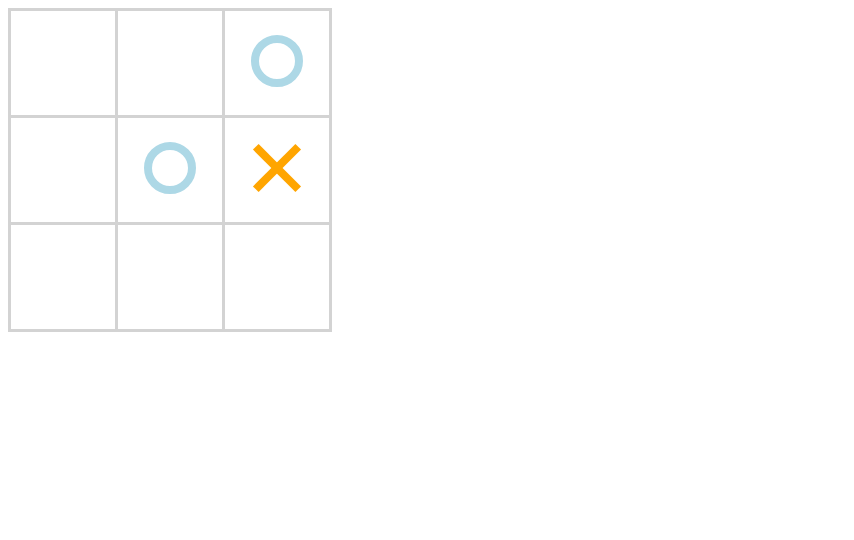
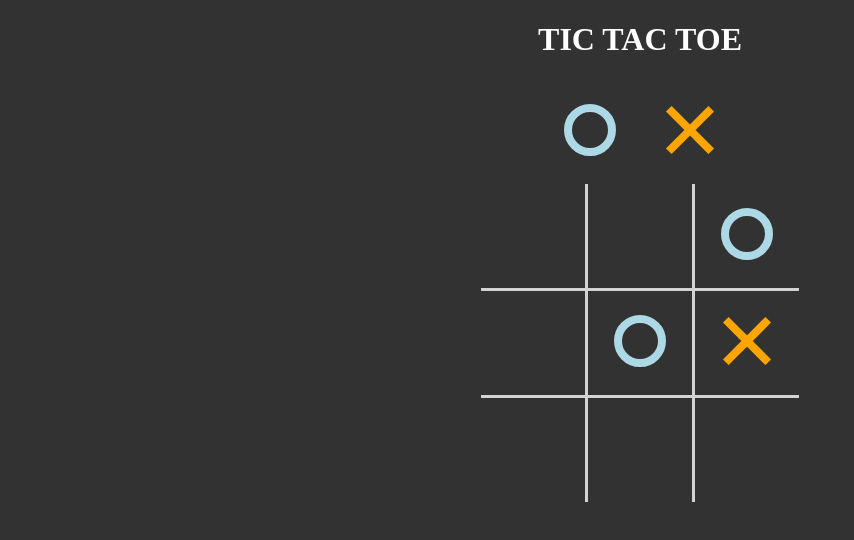
Before and after one commit to be-v-fr/Tic-Tac-Toe, a plain HTML site: page index.html in a window 1280 px wide. Shown: the whole page, without its empty margins (0-854 px from the left). Drawn offline with Linux system fonts and the light colour scheme.

Commit message:
extended render functions

```diff
--- a/index.html
+++ b/index.html
@@ -10,10 +10,12 @@
     <script src="./script.js"></script>
 </head>
 
-<body onload="renderTable()">
-
-    <table id="gameTable"></table>
-
+<body onload="render()">
+    <div class="content">
+        <h1>TIC TAC TOE</h1>
+        <div id="playerSymbols"></div>
+        <table id="gameTable"></table>
+    </div>
 </body>
 
 </html>
--- a/script.js
+++ b/script.js
@@ -10,28 +10,43 @@ let fields = [
     null
 ];
 
+function render() {
+    renderPlayerSymbols();
+    renderTable();
+}
+
+function renderPlayerSymbols() {
+    const playerSymbolsContainer = document.getElementById('playerSymbols');
+    playerSymbolsContainer.innerHTML = '';
+    playerSymbolsContainer.innerHTML += circleHtml() + crossHtml();
+  }
+
 function renderTable() {
     const table = document.getElementById('gameTable');
     table.innerHTML = ''; // Clear existing content
-
     for (let i = 0; i < 3; i++) {
       const row = table.insertRow();
       for (let j = 0; j < 3; j++) {
         const cell = row.insertCell();
         const index = i * 3 + j;
-
         if (fields[index] === 'circle') {
-          // Füge den HTML-Code für das Kreis-SVG-Element ein
-          cell.innerHTML = '<svg width="100" height="100">' +
-            '<circle cx="50" cy="50" r="22" stroke="lightblue" stroke-width="8" fill="none" />' +
-            '</svg>';
+          cell.innerHTML = circleHtml();
         } else if (fields[index] === 'cross') {
-          // Füge den HTML-Code für das Kreuz-SVG-Element ein
-          cell.innerHTML = '<svg width="100" height="100">' +
-            '<line x1="20" y1="50" x2="80" y2="50" stroke="orange" stroke-width="8" transform="rotate(45, 50, 50)" />' +
-            '<line x1="50" y1="20" x2="50" y2="80" stroke="orange" stroke-width="8" transform="rotate(45, 50, 50)" />' +
-            '</svg>';
+          cell.innerHTML = crossHtml();
         }
       }
     }
   }
+
+  function circleHtml() {
+    return '<svg width="100" height="100">' +
+      '<circle cx="50" cy="50" r="22" stroke="lightblue" stroke-width="8" fill="none" />' +
+      '</svg>';
+  }
+
+  function crossHtml() {
+    return '<svg width="100" height="100">' +
+      '<line x1="20" y1="50" x2="80" y2="50" stroke="orange" stroke-width="8" transform="rotate(45, 50, 50)" />' +
+      '<line x1="50" y1="20" x2="50" y2="80" stroke="orange" stroke-width="8" transform="rotate(45, 50, 50)" />' +
+      '</svg>';
+  }
--- a/style.css
+++ b/style.css
@@ -1,24 +1,50 @@
+body {
+    margin: 0;
+    background: #323232;
+}
+
+.content {
+    display: flex;
+    flex-direction: column;
+    align-items: center;
+}
+
+h1 {
+    text-align: center;
+    color: white;
+    font-weight: bold;
+}
+
 table {
     border-collapse: collapse;
     border: none;
-    /* Äußerer Rahmen der Tabelle */
 }
 
 td {
     width: 104px;
-    /* Breite jeder Zelle */
     height: 104px;
-    /* Höhe jeder Zelle */
     padding: 0;
     border: 3px solid lightgray;
-    /* Zellenränder */
     text-align: center;
-    /* Zentriere den Inhalt horizontal */
     vertical-align: middle;
-    /* Zentriere den Inhalt vertikal */
+}
+
+td:first-child {
+    border-left: none;
+}
+
+td:last-child {
+    border-right: none;
+}
+
+tr:first-child td {
+    border-top: none;
+}
+
+tr:last-child td {
+    border-bottom: none;
 }
 
 svg {
     display: inline-block;
-    /* Damit das SVG horizontal zentriert wird */
 }
```
Also changed, not shown: img/mockup.png (added).
